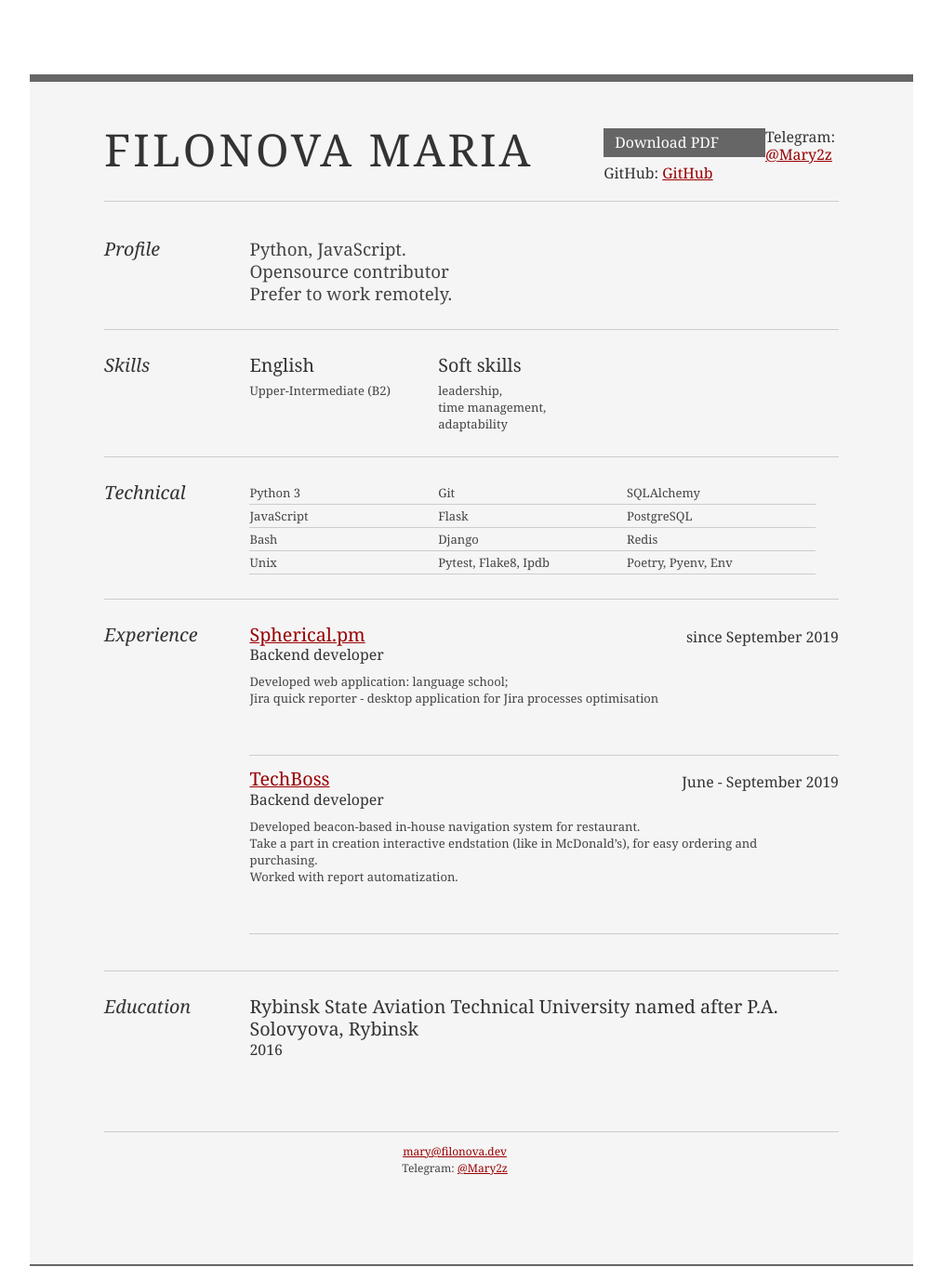
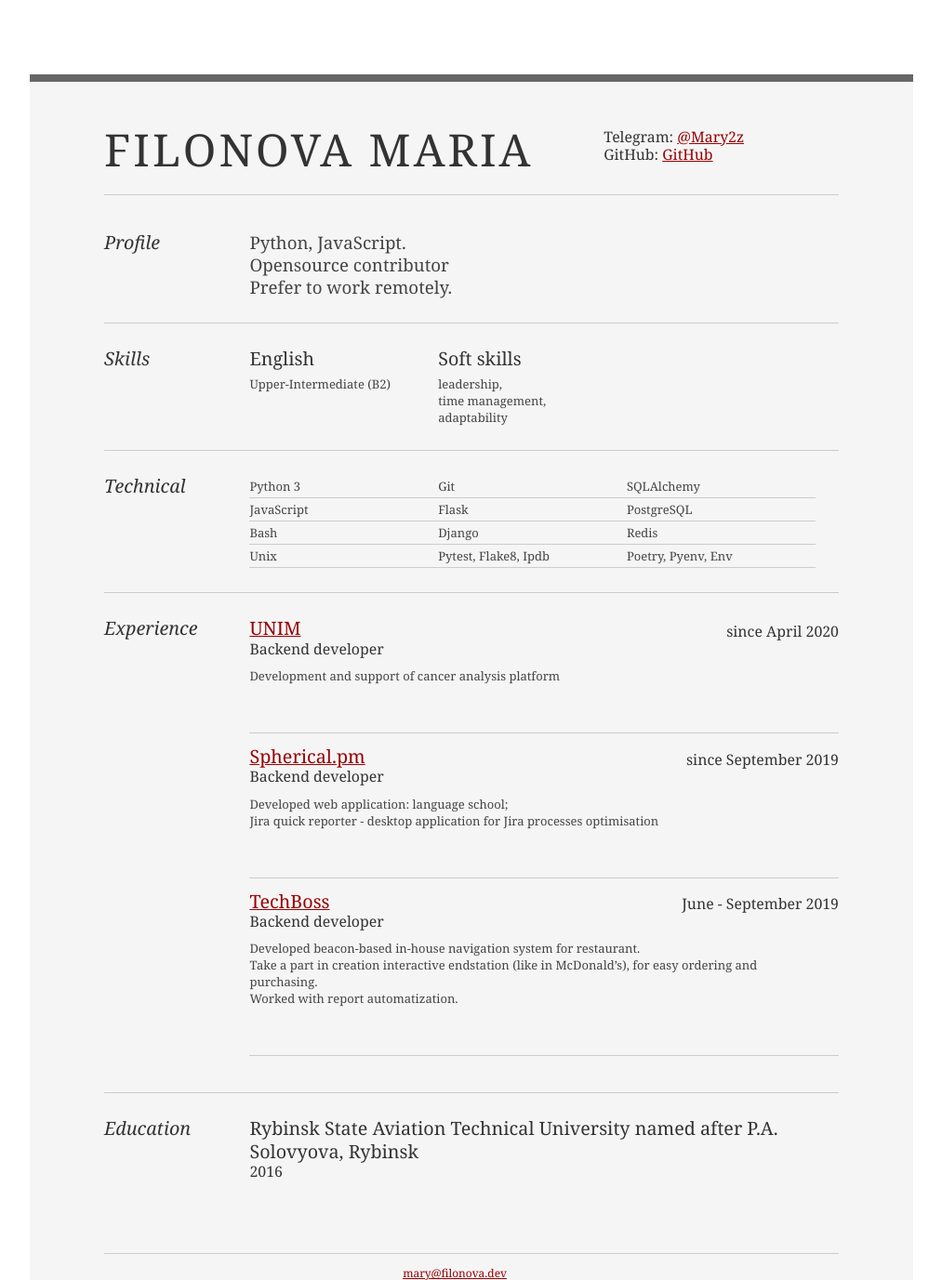
Before and after one commit to Kvm99/filonova.dev, a Django app: page /resume/ in a window 1280 px wide. Shown: the top 1377 px of the page at 93% size, without its empty margins (133-1146 px from the left). Run offline with Django 3.2, Linux system fonts and the light colour scheme.

Commit message:
changes in work section (UNIM)

```diff
--- a/resume/templates/resume/index.html
+++ b/resume/templates/resume/index.html
@@ -135,8 +135,9 @@
         <div class="col-lg-3 col-md-6 text-center">
           <div class="mt-5">
             <i class="fas fa-4x fa-heart text-primary mb-4"></i>
-            <h3 class="h4 mb-2">TeamLead</h3>
-            <p class="text-muted mb-0">on the way to achieving the goal</p>
+            <h3 class="h4 mb-2"><a href="https://unim.su/">UNIM</a></h3>
+            <p class="text-muted mb-0">Backend developer</p>
+           <p class="text-muted mb-0">since April 2020</p>
           </div>
         </div>
       </div>
--- a/resume/templates/resume/srt-resume.html
+++ b/resume/templates/resume/srt-resume.html
@@ -42,7 +42,7 @@
 
 				<div class="yui-u">
 					<div class="contact-info">
-						<h3><a id="pdf" href="/static/Backend_developer_Filonova_Mary.pdf">Download PDF</a></h3>
+{#						<h3><a id="pdf" href="/static/Backend_developer_Filonova_Mary.pdf">Download PDF</a></h3>#}
 						<h3>Telegram: <a href="https://t.me/Mary2z">@Mary2z</a></h3>
 						<h3>GitHub: <a href="https://github.com/Kvm99">GitHub</a></h3>
 
@@ -130,6 +130,12 @@
 						</div><!--// .yui-u -->
 
 						<div class="yui-u">
+                            <div class="job">
+								<h2><a href="https://unim.su/">UNIM</a></h2>
+								<h3>Backend developer </h3>
+								<h4>since April 2020</h4>
+								<p>Development and support of cancer analysis platform<br>
+							</div>
 
 							<div class="job">
 								<h2><a href="https://www.spherical.pm/#hero-section">Spherical.pm</a></h2>
```
Also changed, not shown: 2 other files.
